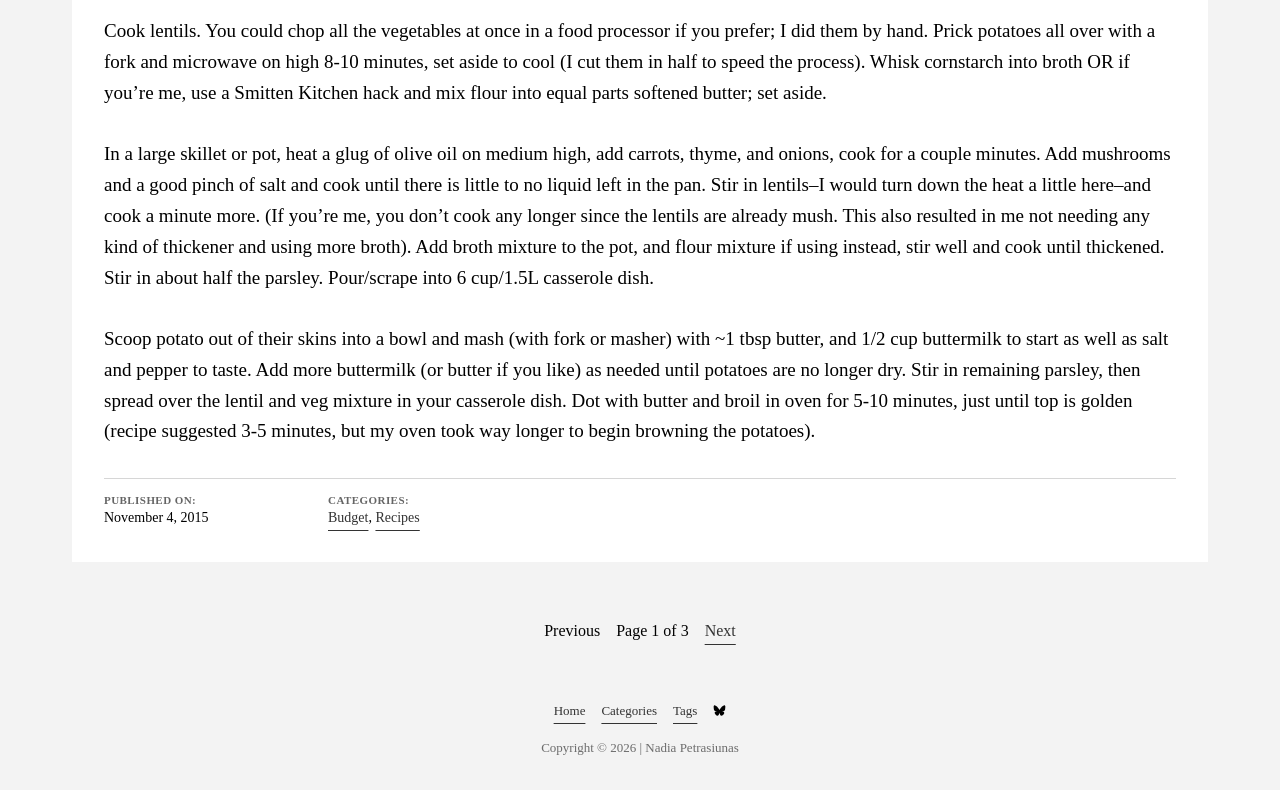
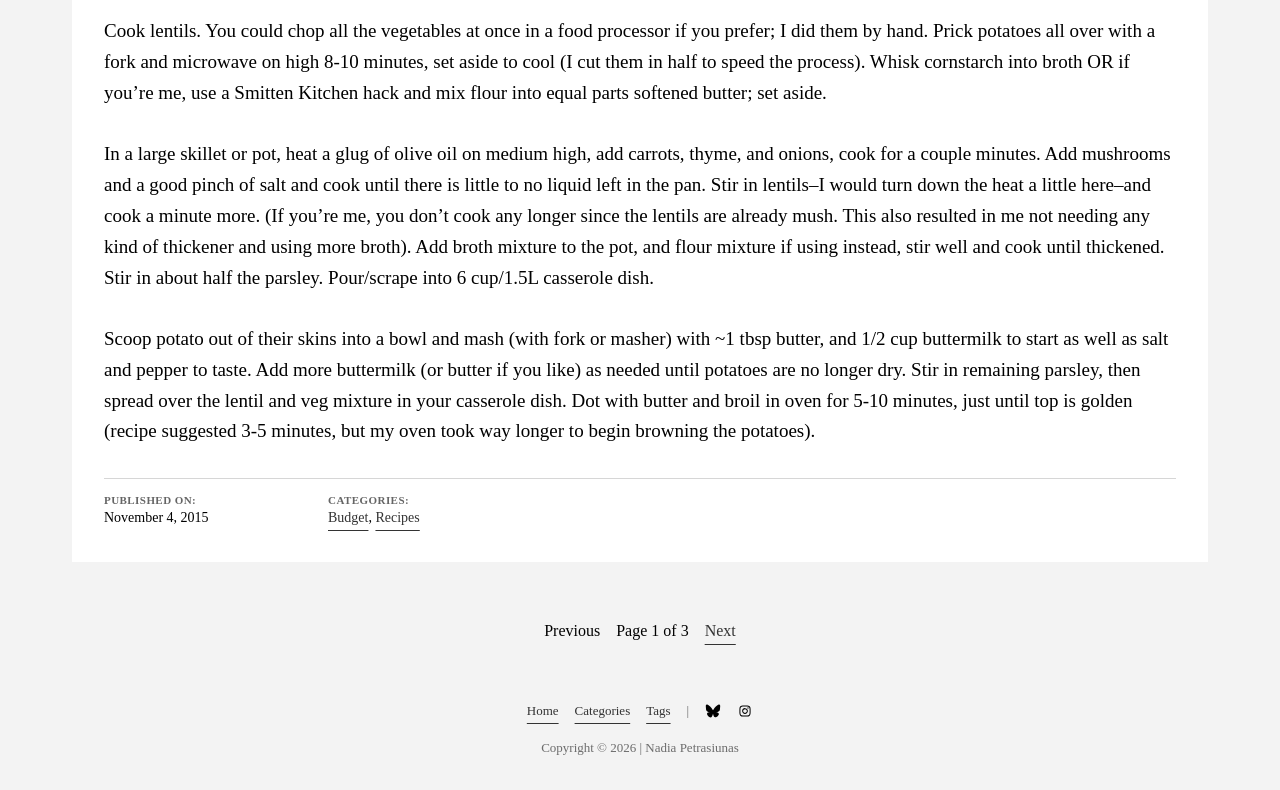
Before and after one commit to JamiesonRoberts/kneaded-words, an Astro site: page /category/budget in a window 1280 px wide. Shown: the part 6148-6938 px from the top of the page. Built offline with nearby package versions, Linux system fonts and the light colour scheme; Astro itself is replaced by a stand-in of ours.

Commit message:
adding in one more footer link

```diff
--- a/src/layouts/Layout.astro
+++ b/src/layouts/Layout.astro
@@ -112,6 +112,7 @@ const HeaderTag = !hasPageTitle ? 'h1' : 'p'
           <li><a href='/'>Home</a></li>
           <li><a href='/category/'>Categories</a></li>
           <li><a href='/tag/'>Tags</a></li>
+          <li>|</li>
           <li>
             <a
               href='https://bsky.app/profile/vocame.bsky.social'
@@ -128,6 +129,26 @@ const HeaderTag = !hasPageTitle ? 'h1' : 'p'
                 <!--!Font Awesome Free v7.2.0 by @fontawesome - https://fontawesome.com License - https://fontawesome.com/license/free Copyright 2026 Fonticons, Inc.-->
                 <path
                   d='M439.8 358.7C436.5 358.3 433.1 357.9 429.8 357.4C433.2 357.8 436.5 358.3 439.8 358.7zM320 291.1C293.9 240.4 222.9 145.9 156.9 99.3C93.6 54.6 69.5 62.3 53.6 69.5C35.3 77.8 32 105.9 32 122.4C32 138.9 41.1 258 47 277.9C66.5 343.6 136.1 365.8 200.2 358.6C203.5 358.1 206.8 357.7 210.2 357.2C206.9 357.7 203.6 358.2 200.2 358.6C106.3 372.6 22.9 406.8 132.3 528.5C252.6 653.1 297.1 501.8 320 425.1C342.9 501.8 369.2 647.6 505.6 528.5C608 425.1 533.7 372.5 439.8 358.6C436.5 358.2 433.1 357.8 429.8 357.3C433.2 357.7 436.5 358.2 439.8 358.6C503.9 365.7 573.4 343.5 593 277.9C598.9 258 608 139 608 122.4C608 105.8 604.7 77.7 586.4 69.5C570.6 62.4 546.4 54.6 483.2 99.3C417.1 145.9 346.1 240.4 320 291.1z'
+                ></path>
+              </svg>
+            </a>
+          </li>
+          <li>
+            <a
+              href='https://www.instagram.com/vocame/'
+              target='_blank'
+              rel='noopener nofollow noreferrer'
+              title='Follow Nadia on Instagram'
+            >
+              <svg
+                xmlns='http://www.w3.org/2000/svg'
+                viewBox='0 0 640 640'
+                class:list={'icon'}
+                aria-hidden='true'
+              >
+                <!--!Font Awesome Free v7.2.0 by @fontawesome - https://fontawesome.com License - https://fontawesome.com/license/free Copyright 2026 Fonticons, Inc.-->
+                <path
+                  d='M320.3 205C256.8 204.8 205.2 256.2 205 319.7C204.8 383.2 256.2 434.8 319.7 435C383.2 435.2 434.8 383.8 435 320.3C435.2 256.8 383.8 205.2 320.3 205zM319.7 245.4C360.9 245.2 394.4 278.5 394.6 319.7C394.8 360.9 361.5 394.4 320.3 394.6C279.1 394.8 245.6 361.5 245.4 320.3C245.2 279.1 278.5 245.6 319.7 245.4zM413.1 200.3C413.1 185.5 425.1 173.5 439.9 173.5C454.7 173.5 466.7 185.5 466.7 200.3C466.7 215.1 454.7 227.1 439.9 227.1C425.1 227.1 413.1 215.1 413.1 200.3zM542.8 227.5C541.1 191.6 532.9 159.8 506.6 133.6C480.4 107.4 448.6 99.2 412.7 97.4C375.7 95.3 264.8 95.3 227.8 97.4C192 99.1 160.2 107.3 133.9 133.5C107.6 159.7 99.5 191.5 97.7 227.4C95.6 264.4 95.6 375.3 97.7 412.3C99.4 448.2 107.6 480 133.9 506.2C160.2 532.4 191.9 540.6 227.8 542.4C264.8 544.5 375.7 544.5 412.7 542.4C448.6 540.7 480.4 532.5 506.6 506.2C532.8 480 541 448.2 542.8 412.3C544.9 375.3 544.9 264.5 542.8 227.5zM495 452C487.2 471.6 472.1 486.7 452.4 494.6C422.9 506.3 352.9 503.6 320.3 503.6C287.7 503.6 217.6 506.2 188.2 494.6C168.6 486.8 153.5 471.7 145.6 452C133.9 422.5 136.6 352.5 136.6 319.9C136.6 287.3 134 217.2 145.6 187.8C153.4 168.2 168.5 153.1 188.2 145.2C217.7 133.5 287.7 136.2 320.3 136.2C352.9 136.2 423 133.6 452.4 145.2C472 153 487.1 168.1 495 187.8C506.7 217.3 504 287.3 504 319.9C504 352.5 506.7 422.6 495 452z'
                 ></path>
               </svg>
             </a>
@@ -251,8 +272,8 @@ const HeaderTag = !hasPageTitle ? 'h1' : 'p'
       }
 
       .icon {
-        width: 0.8125rem;
-        height: 0.8125rem;
+        width: 1rem;
+        height: 1rem;
       }
     }
   }
```
